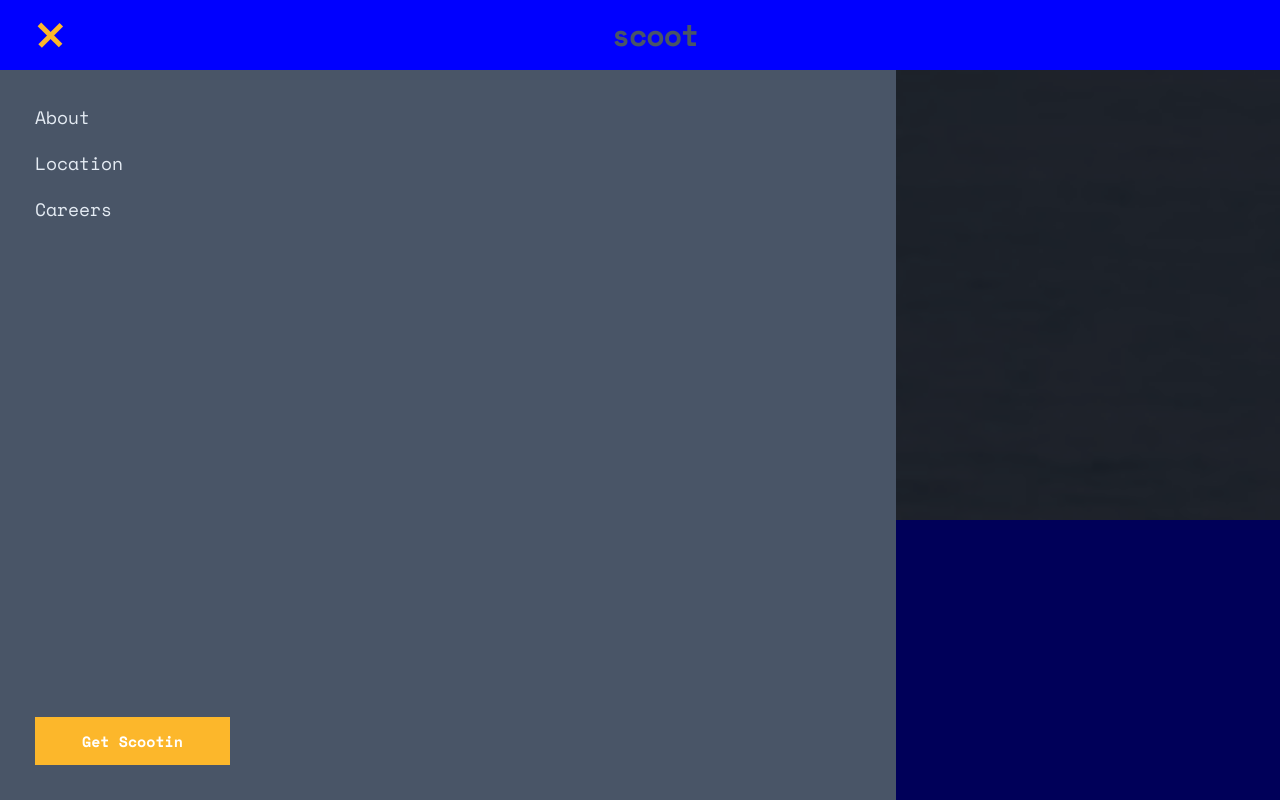
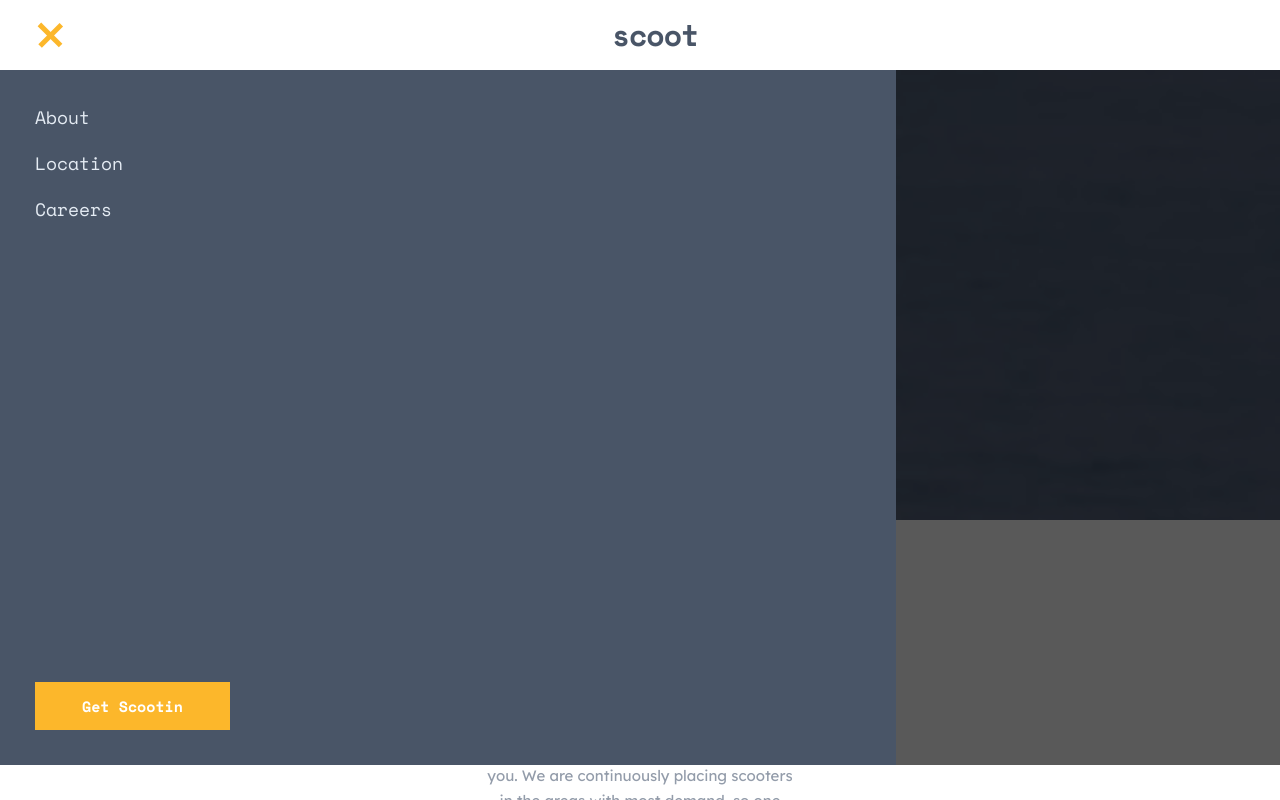
Before and after one commit to dyegohrq/scoot-multi-page-website, a plain HTML site: page index.html in a window 1280 px wide. Both pictures are taken after a click on the button 50 px from the left and 35 px from the top of the page. Drawn offline with nearby package versions, Linux system fonts and the light colour scheme.

Commit message:
Update css.css

```diff
--- a/style/css.css
+++ b/style/css.css
@@ -42,7 +42,6 @@ html {
     font-size: 15px;
     line-height: 25px;
     overflow-x: hidden;
-    background-color: blue;
 }
 
 /* h1 {
@@ -216,7 +215,7 @@ li {
 }
 
 .header .active {
-    height: calc(100vh - 70px);
+    height: calc(100vh - 105px);
     visibility: visible;
 }
 
```
